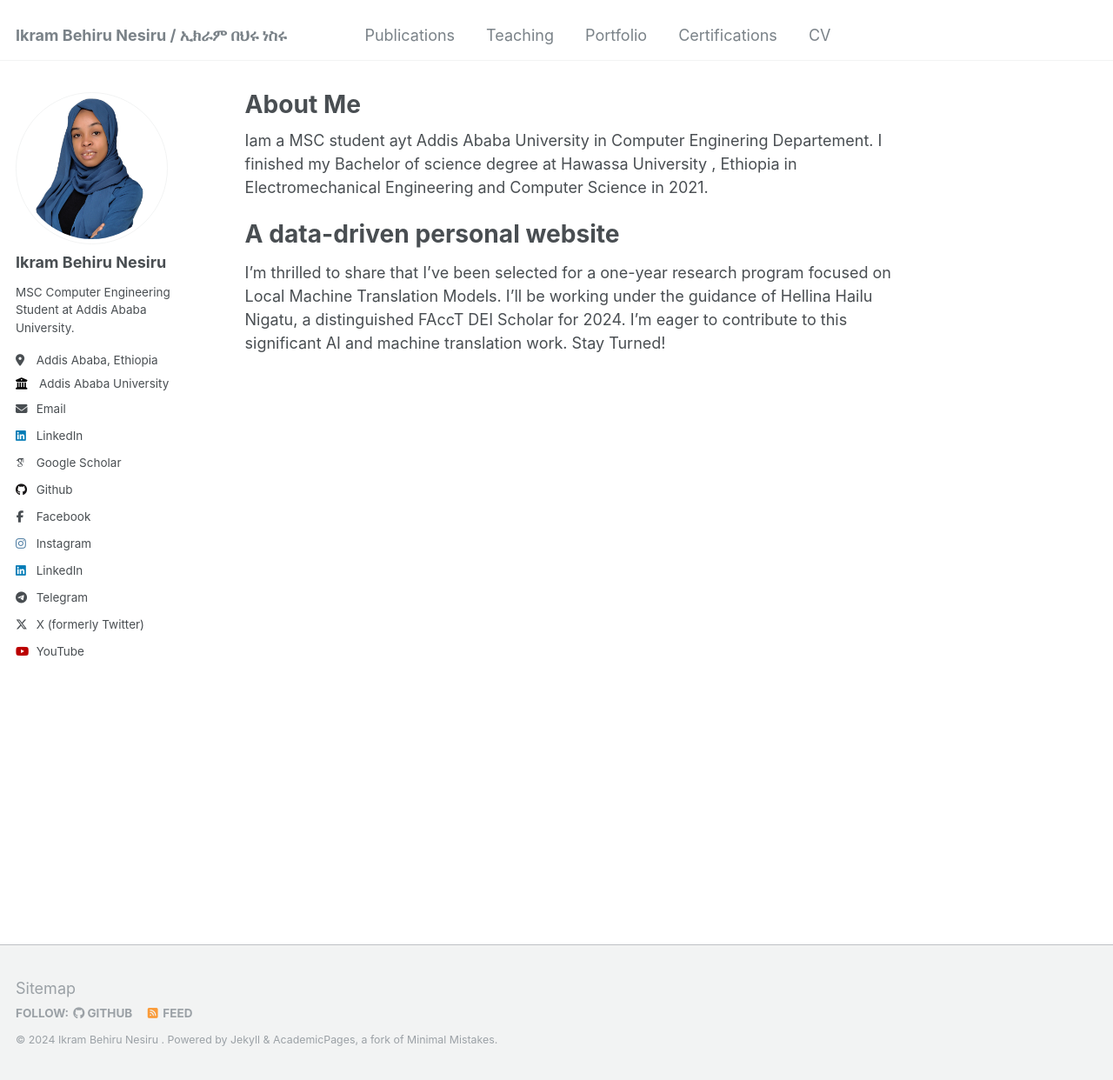
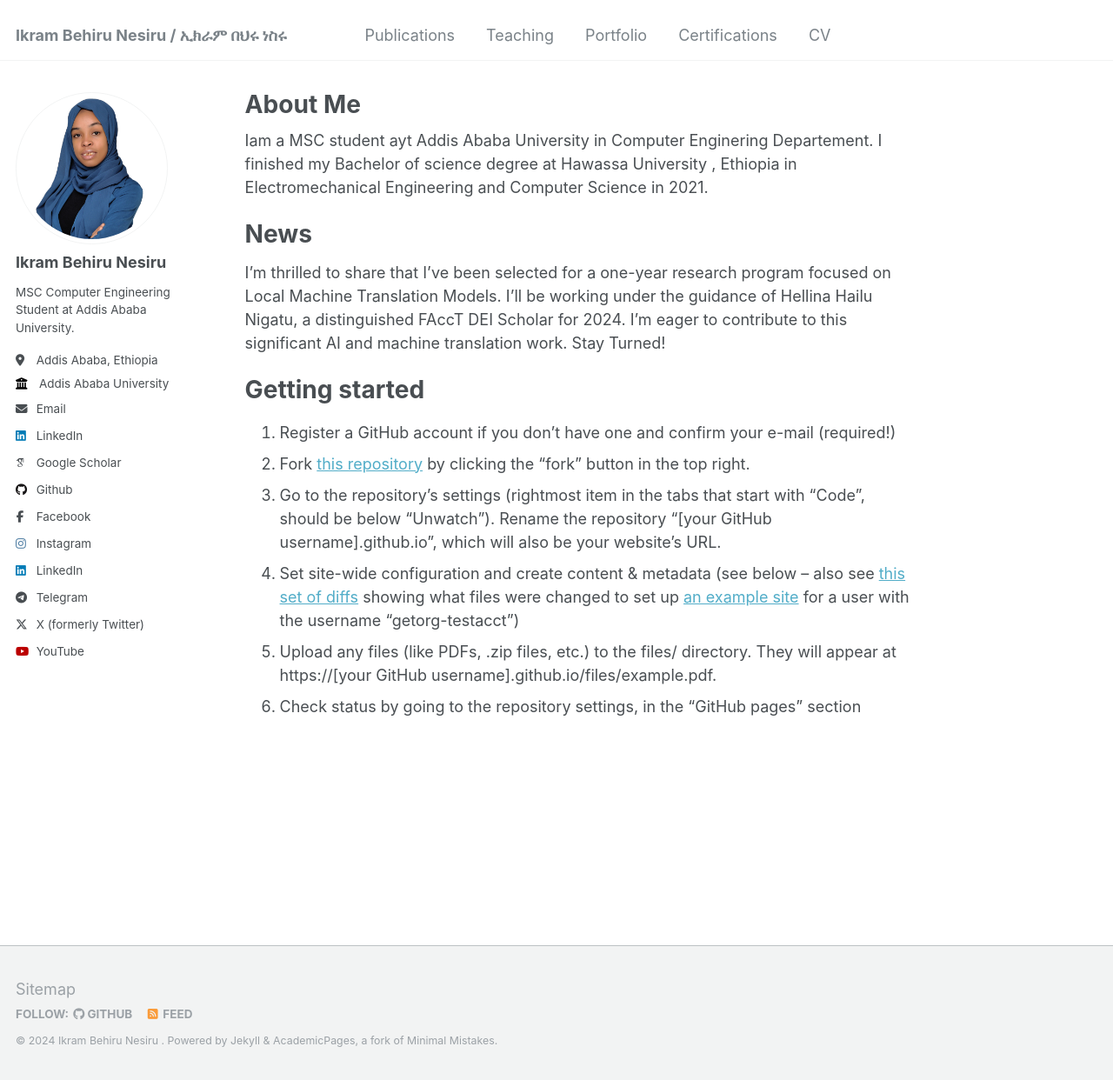
Before and after one commit to IkramBehiru/firsttgithub.io, a Jekyll site: the page built from _pages/about.md, in a window 1280 px wide and 1242 px high. Shown: the whole window at 87% size. Built offline with Jekyll 4.4.1, drawn with Linux system fonts in a browser that asks for light colours; some web fonts are replaced.

Commit message:
Update about.md

```diff
--- a/_pages/about.md
+++ b/_pages/about.md
@@ -8,6 +8,15 @@ redirect_from:
 ---
 Iam a MSC student ayt Addis Ababa University in Computer Enginering Departement. I finished my Bachelor of science degree at Hawassa University , Ethiopia in Electromechanical Engineering and Computer Science in 2021.
 
-A data-driven personal website
+News
 ======
 I'm thrilled to share that I've been selected for a one-year research program focused on Local Machine Translation Models. I'll be working under the guidance of Hellina Hailu Nigatu, a distinguished FAccT DEI Scholar for 2024. I'm eager to contribute to this significant AI and machine translation work. Stay Turned!
+
+Getting started
+======
+1. Register a GitHub account if you don't have one and confirm your e-mail (required!)
+1. Fork [this repository](https://github.com/academicpages/academicpages.github.io) by clicking the "fork" button in the top right.
+1. Go to the repository's settings (rightmost item in the tabs that start with "Code", should be below "Unwatch"). Rename the repository "[your GitHub username].github.io", which will also be your website's URL.
+1. Set site-wide configuration and create content & metadata (see below -- also see [this set of diffs](http://archive.is/3TPas) showing what files were changed to set up [an example site](https://getorg-testacct.github.io) for a user with the username "getorg-testacct")
+1. Upload any files (like PDFs, .zip files, etc.) to the files/ directory. They will appear at https://[your GitHub username].github.io/files/example.pdf.
+1. Check status by going to the repository settings, in the "GitHub pages" section
```
